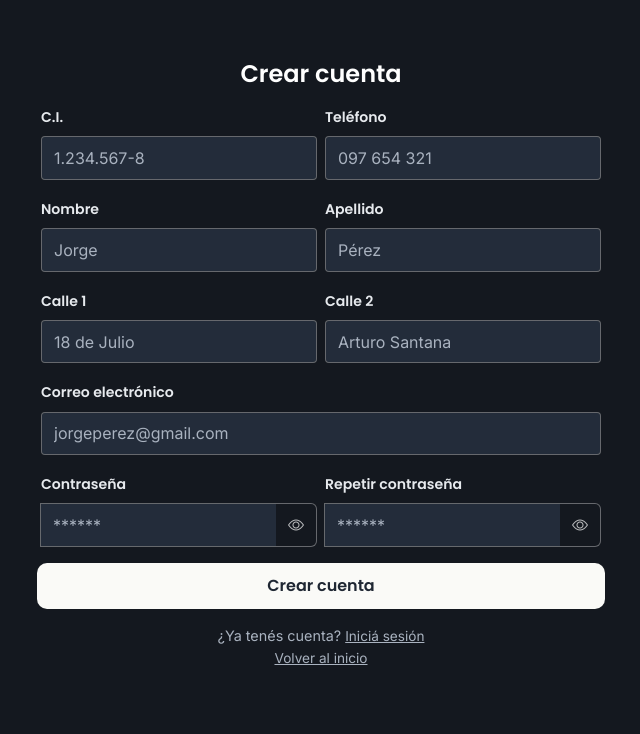
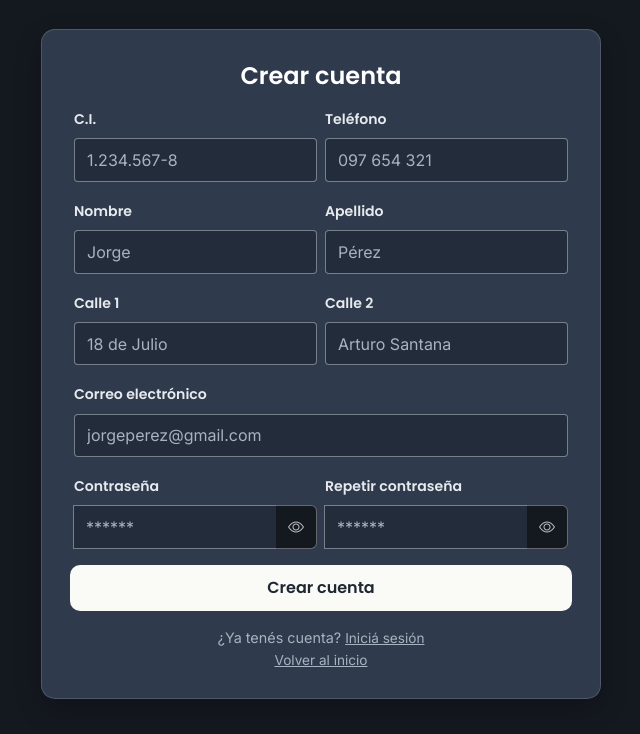
Before and after one commit to ssntiiiuy/proyecto, a PHP site: page /PHP/RegistroHTML.php in a window 1280 px wide. Shown: the part 66-800 px from the top of the page, without its empty margins (319-959 px from the left). Run offline with PHP 8.4, Linux system fonts and the light colour scheme.

Commit message:
Añadi tarjetas en login registro y recuperar contraseñas

```diff
--- a/Veterinaria/CSS/style.css
+++ b/Veterinaria/CSS/style.css
@@ -1188,3 +1188,21 @@ html[data-theme="dark"] .auth-body .alert-success {
   .dashboard .pet-row { flex-wrap: wrap; }
   .dashboard .carnet-mascota + .pet-row { padding-left: 0; }
 }
+
+.auth-card {
+  width: 100%;
+  max-width: 420px;
+  background: var(--sienra-panel);
+  border: 1px solid var(--sienra-border-strong, rgba(255, 255, 255, 0.15));
+  border-radius: 14px;
+  padding: 2rem 2rem 1.75rem;
+  box-shadow: 0 10px 28px rgba(0, 0, 0, 0.18);
+}
+
+[data-theme="light"] .auth-card {
+  box-shadow: 0 8px 24px rgba(31, 39, 51, 0.1);
+}
+
+.auth-card-wide {
+  max-width: 560px;
+}
--- a/Veterinaria/PHP/LoginHTML.php
+++ b/Veterinaria/PHP/LoginHTML.php
@@ -99,6 +99,7 @@ if ($_SERVER['REQUEST_METHOD'] === 'POST') {
     </header>
 
     <main class="auth-main d-flex align-items-center justify-content-center">
+        <div class="auth-card">
             <form class="auth-form" action="LoginHTML.php<?= htmlspecialchars($consultaAccion) ?>" method="post">
                 <h1 class="auth-title">Iniciar sesión</h1>
 
@@ -110,7 +111,8 @@ if ($_SERVER['REQUEST_METHOD'] === 'POST') {
                     <div class="alert alert-success py-2 text-center" role="alert">
                         <?= htmlspecialchars($_SESSION['aviso']) ?>
                     </div>
-            <?php unset($_SESSION['aviso']); } ?>
+                <?php unset($_SESSION['aviso']);
+                } ?>
 
                 <?php if (!empty($error)): ?>
                     <div class="alert alert-danger py-2 text-center" role="alert">
@@ -146,6 +148,7 @@ if ($_SERVER['REQUEST_METHOD'] === 'POST') {
                     <a href="../index.php" class="auth-link">Volver al inicio</a>
                 </p>
             </form>
+        </div>
     </main>
 
 </body>
--- a/Veterinaria/PHP/RecuperarHTML.php
+++ b/Veterinaria/PHP/RecuperarHTML.php
@@ -120,6 +120,7 @@ if ($_SERVER['REQUEST_METHOD'] === 'POST') {
     </header>
 
     <main class="auth-main d-flex align-items-center justify-content-center">
+        <div class="auth-card">
             <form class="auth-form" action="RecuperarHTML.php" method="post">
                 <h1 class="auth-title">Recuperar contraseña</h1>
 
@@ -146,6 +147,7 @@ if ($_SERVER['REQUEST_METHOD'] === 'POST') {
                     <a href="LoginHTML.php" class="auth-link">Volver a iniciar sesión</a>
                 </p>
             </form>
+        </div>
     </main>
 
 </body>
--- a/Veterinaria/PHP/RegistroHTML.php
+++ b/Veterinaria/PHP/RegistroHTML.php
@@ -101,6 +101,7 @@ if ($_SERVER['REQUEST_METHOD'] === 'POST') {
     </header>
 
     <main class="auth-main d-flex align-items-center justify-content-center py-3">
+        <div class="auth-card auth-card-wide">
             <form class="auth-form auth-form-wide" action="RegistroHTML.php<?= htmlspecialchars($consultaAccion) ?>" method="post">
                 <h1 class="auth-title mb-3 text-center">Crear cuenta</h1>
 
@@ -180,6 +181,7 @@ if ($_SERVER['REQUEST_METHOD'] === 'POST') {
                     </p>
                 </div>
             </form>
+        </div>
     </main>
 
 </body>
--- a/Veterinaria/PHP/VerificarCodigoHTML.php
+++ b/Veterinaria/PHP/VerificarCodigoHTML.php
@@ -93,6 +93,7 @@ if ($_SERVER['REQUEST_METHOD'] === 'POST') {
     </header>
 
     <main class="auth-main d-flex align-items-center justify-content-center">
+        <div class="auth-card">
             <form class="auth-form" action="VerificarCodigoHTML.php" method="post">
                 <h1 class="auth-title">Cambiar contraseña</h1>
 
@@ -145,6 +146,7 @@ if ($_SERVER['REQUEST_METHOD'] === 'POST') {
                     <a href="LoginHTML.php" class="auth-link">Volver a iniciar sesión</a>
                 </p>
             </form>
+        </div>
     </main>
 
 </body>
```
Lines whose indentation alone changed are shown as unchanged.
